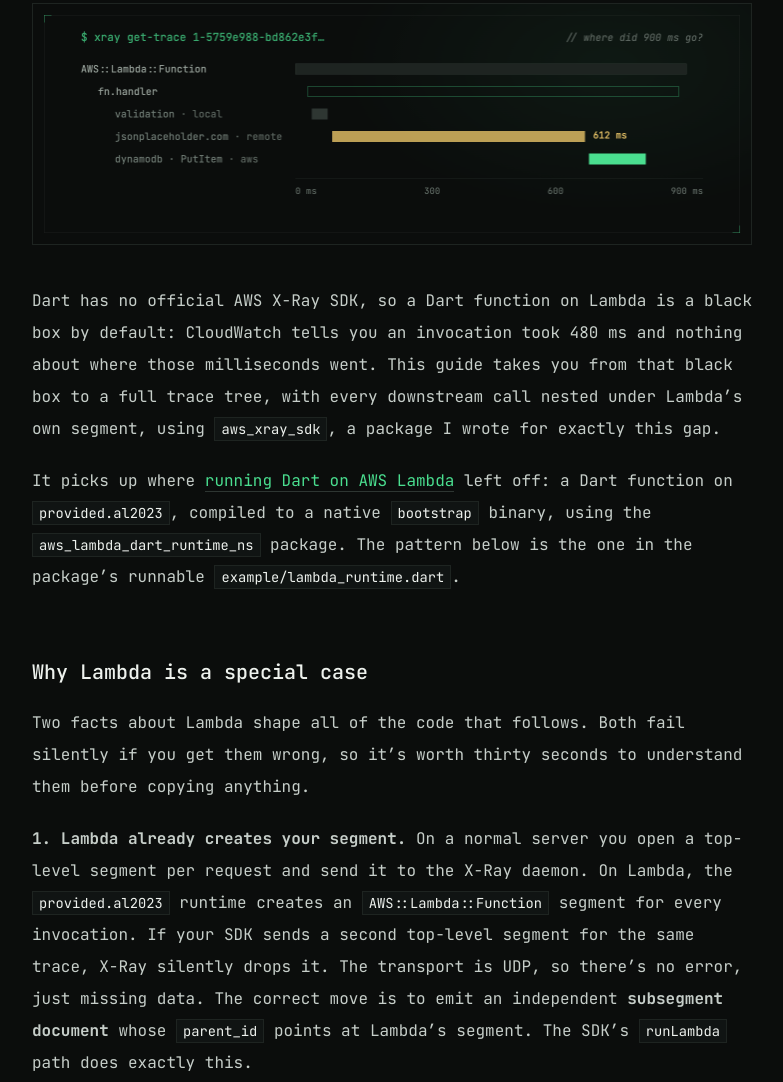
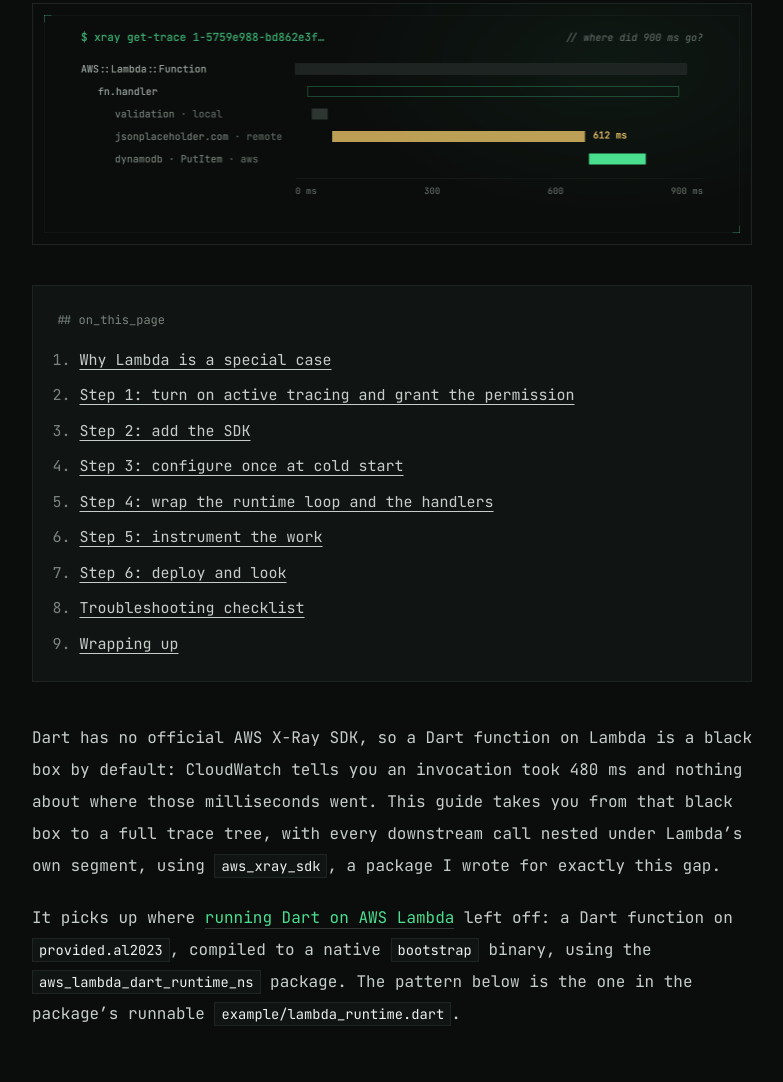
Before and after one commit to mohamed-abdelsamei/mohamed-abdelsamei.github.io, an Astro site: page /blog/xray-tracing-dart-on-lambda in a window 1280 px wide. Shown: the part 491-1573 px from the top of the page, without its empty margins (248-1031 px from the left). Built offline with nearby package versions, Linux system fonts and the light colour scheme; Astro itself is replaced by a stand-in of ours; some packages are replaced by stand-ins of ours.

Commit message:
feat: improve article navigation and adaptive anchor scrolling

```diff
--- a/src/layouts/Layout.astro
+++ b/src/layouts/Layout.astro
@@ -142,8 +142,8 @@ const blogPostingSchema =
     <nav class="nav" aria-label="Site">
       <a href="/#top" class="logo">ma<span class="logo-block" aria-hidden="true"></span></a>
       <div class="nav-links">
+        <a href="/#open-source">open_source</a>
         <a href="/#work">work</a>
-        <a href="/#open-source">open_source</a>
         <a href="/blog/" class={navAccent === 'writing' ? 'accent' : undefined}>writing</a>
         <a href="/#stack">stack</a>
         <a href="/#contact" class={navAccent === 'contact' ? 'accent' : undefined}>contact</a>
@@ -185,6 +185,16 @@ const blogPostingSchema =
         sync();
       });
       sync();
+
+      // Track wrapped navigation and zoom instead of assuming a fixed height.
+      const nav = document.querySelector('.nav');
+      if (nav && typeof ResizeObserver !== 'undefined') {
+        const updateAnchorOffset = () => {
+          root.style.setProperty('--anchor-offset', `${Math.ceil(nav.getBoundingClientRect().height) + 16}px`);
+        };
+        updateAnchorOffset();
+        new ResizeObserver(updateAnchorOffset).observe(nav);
+      }
     </script>
 
     <slot name="scripts" />
--- a/src/pages/blog/[...slug].astro
+++ b/src/pages/blog/[...slug].astro
@@ -17,7 +17,11 @@ export async function getStaticPaths() {
 }
 
 const { post, older, newer } = Astro.props;
-const { Content } = await render(post);
+const { Content, headings } = await render(post);
+const contents = headings.filter((heading) => heading.depth === 2).map((heading) => ({
+  ...heading,
+  text: heading.text.replace(/^#{2,3}\s+/, ''),
+}));
 
 const wordCount = post.body ? post.body.trim().split(/\s+/).length : 0;
 const readMinutes = Math.max(1, Math.round(wordCount / WORDS_PER_MINUTE));
@@ -70,6 +74,16 @@ const [firstTag, ...restTags] = post.data.tags;
         height="480"
       />
     )}
+    {contents.length > 1 && (
+      <nav class="post-contents" aria-label="Article contents">
+        <h2 class="sec-hdr"><span aria-hidden="true">##</span> on_this_page</h2>
+        <ol>
+          {contents.map((heading) => (
+            <li><a href={`#${heading.slug}`}>{heading.text}</a></li>
+          ))}
+        </ol>
+      </nav>
+    )}
     <article class="prose">
       <Content />
     </article>
--- a/src/pages/index.astro
+++ b/src/pages/index.astro
@@ -22,7 +22,7 @@ const posts = (await getCollection('blog', ({ data }) => !data.draft))
     <div class="hero-divider" aria-hidden="true"></div>
     <p class="hero-tagline">Backend engineer &middot; identity for humans &amp; AI agents</p>
     <p class="hero-intro">
-      Ten years designing and operating backend systems on AWS.
+      Ten years building backend systems. Today, I design and operate services on AWS.
       My focus: verifiable credentials, secure delegation, and safe
       execution environments for AI agents.
     </p>
--- a/src/styles/blog.css
+++ b/src/styles/blog.css
@@ -398,3 +398,25 @@
 /* Keep long identifiers and troubleshooting tables inside the reading column. */
 .prose :not(pre) > code { overflow-wrap: anywhere; }
 .prose table { display: block; max-width: 100%; overflow-x: auto; }
+
+/* Server-rendered contents stay usable without JavaScript. */
+.post-contents {
+  padding: 24px;
+  margin-bottom: 40px;
+  border: 1px solid var(--hair);
+  background: var(--card);
+}
+
+.post-contents ol {
+  display: grid;
+  gap: 10px;
+  padding-left: 1.5em;
+  margin-top: 18px;
+  font-size: 0.9375rem;
+}
+
+.post-contents li::marker { color: var(--mut); }
+.post-contents a { color: var(--body); text-underline-offset: 4px; }
+.post-contents a:hover { color: var(--accent); }
+
+.code-card-copy { min-height: 32px; padding: 4px 8px; }
```
